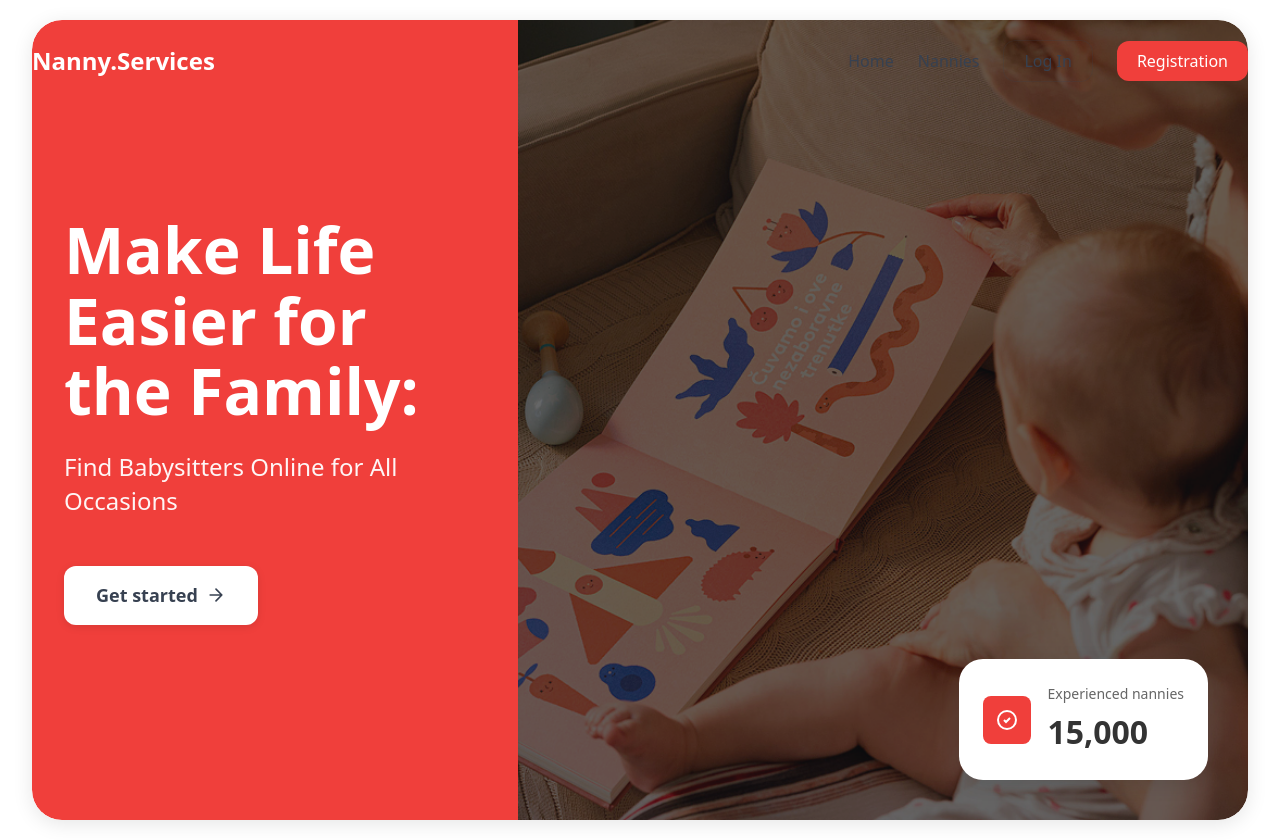
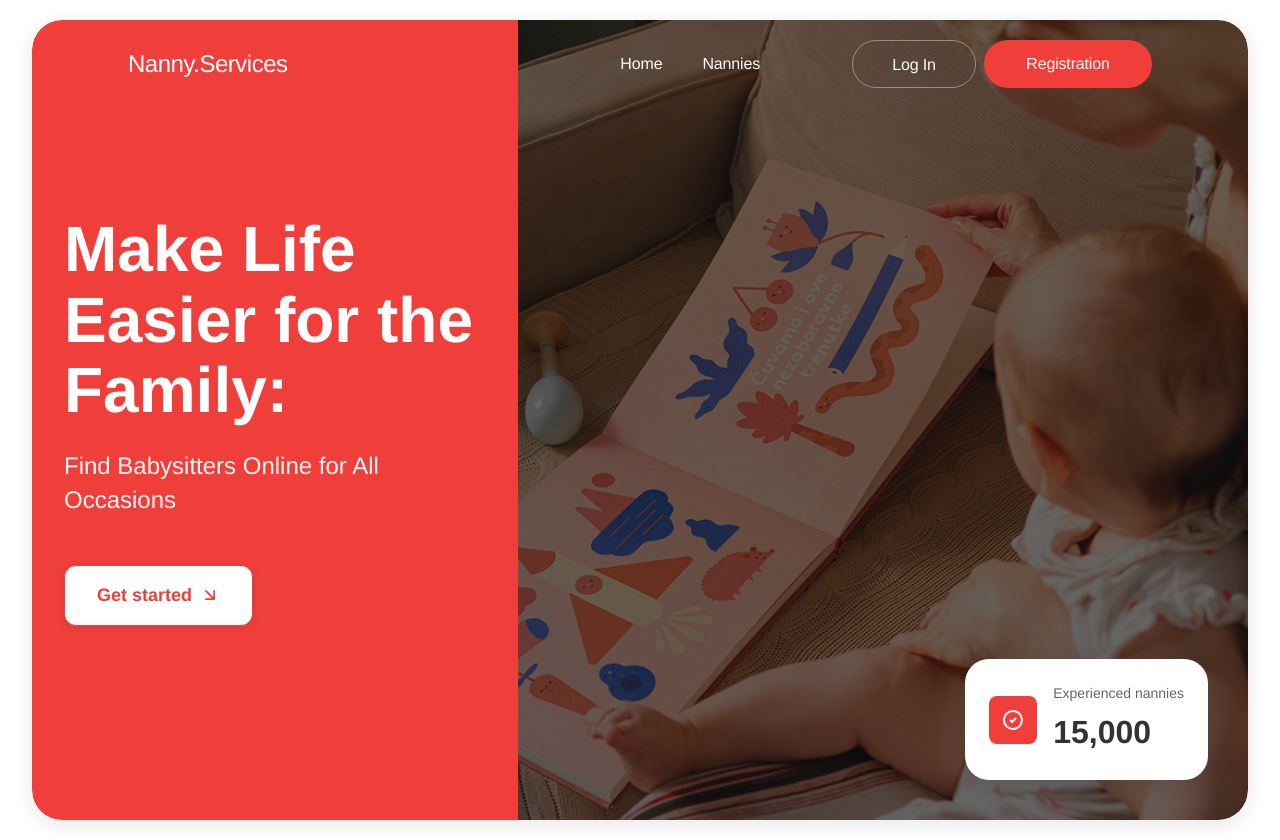
Before and after one commit to chasov-artem/Nanny.Services, a React (Vite) app: page / in a window 1280 px wide. Built offline with nearby package versions, Linux system fonts and the light colour scheme; no server answers.

Commit message:
styles: header

```diff
--- a/src/components/Header/Header.jsx
+++ b/src/components/Header/Header.jsx
@@ -1,8 +1,8 @@
-import { Link } from 'react-router-dom';
-import { useAuth } from '../../context/AuthContext';
-import AuthModal from '../AuthModal/AuthModal';
-import { useState } from 'react';
-import styles from './Header.module.css';
+import { Link } from "react-router-dom";
+import { useAuth } from "../../context/AuthContext";
+import AuthModal from "../AuthModal/AuthModal";
+import { useState } from "react";
+import styles from "./Header.module.css";
 
 const Header = () => {
   const { user } = useAuth();
@@ -18,18 +18,21 @@ const Header = () => {
             </Link>
           </div>
           <div className={styles.navRight}>
-            <div className={styles.links}>
+            <nav className={styles.navigation}>
               <Link to="/" className={styles.link}>
                 Home
               </Link>
               <Link to="/nannies" className={styles.link}>
                 Nannies
               </Link>
-              {user ? (
+              {user && (
                 <Link to="/favorites" className={styles.link}>
                   Favorites
                 </Link>
-              ) : (
+              )}
+            </nav>
+            <div className={styles.authButtons}>
+              {!user && (
                 <>
                   <button
                     onClick={() => setIsAuthModalOpen(true)}
--- a/src/components/Header/Header.module.css
+++ b/src/components/Header/Header.module.css
@@ -1,52 +1,69 @@
 .header {
   position: absolute;
-  top: 0;
-  left: 0;
-  right: 0;
+  top: 20px;
+  left: 50%;
+  transform: translateX(-50%);
   z-index: 100;
-  display: flex;
   width: 100%;
+  max-width: 1440px;
+  box-sizing: border-box;
+  padding: 0 128px;
 }
 
 .nav {
   width: 100%;
-  max-width: 1440px;
   margin: 0 auto;
   display: flex;
   align-items: center;
   justify-content: space-between;
-  padding: 40px 32px;
+  padding: 20px 0;
+  font-family: var(--font-family);
+  font-weight: 400;
+  font-size: 16px;
+  line-height: 125%;
+  letter-spacing: -0.01em;
+  box-sizing: border-box;
 }
 
 .navLeft {
-  flex: 0 0 40%;
+  /* flex: 0 0 40%; */
 }
 
 .navRight {
-  flex: 0 0 60%;
   display: flex;
-  justify-content: flex-end;
+  align-items: center;
+  gap: 92px;
 }
 
 .logo {
+  font-family: var(--font-family);
+  font-weight: 500;
   font-size: 24px;
-  font-weight: 700;
-  color: white;
+  line-height: 117%;
+  letter-spacing: -0.02em;
+  color: #fbfbfb;
   text-decoration: none;
 }
 
-.links {
+.navigation {
   display: flex;
   align-items: center;
-  gap: 24px;
+  gap: 40px;
+}
+
+.authButtons {
+  display: flex;
+  align-items: center;
+  gap: 8px;
 }
 
 .link {
-  color: #374151;
-  text-decoration: none;
+  font-family: var(--font-family);
+  font-weight: 400;
   font-size: 16px;
-  font-weight: 500;
-  transition: opacity 0.2s;
+  line-height: 125%;
+  letter-spacing: -0.01em;
+  color: #fbfbfb;
 }
 
 .link:hover {
@@ -54,32 +71,37 @@
 }
 
 .buttonSecondary {
-  padding: 8px 20px;
-  background: transparent;
-  color: #374151;
-  border: 1px solid rgba(55, 65, 81, 0.2);
-  border-radius: 12px;
+  border: 1px solid rgba(251, 251, 251, 0.4);
+  border-radius: 30px;
+  padding: 14px 39px;
+  width: 124px;
+  height: 48px;
+  font-family: var(--font-family);
+  font-weight: 500;
   font-size: 16px;
-  font-weight: 500;
-  cursor: pointer;
-  transition: all 0.2s;
+  line-height: 125%;
+  letter-spacing: -0.01em;
+  color: #fbfbfb;
 }
 
 .buttonSecondary:hover {
-  background: rgba(55, 65, 81, 0.05);
-  border-color: rgba(55, 65, 81, 0.4);
+  background: #eeeeee;
+  border-color: #b3b3b3;
+  color: black;
 }
 
 .buttonPrimary {
-  padding: 8px 20px;
+  border-radius: 30px;
+  padding: 14px 40px;
+  width: 168px;
+  height: 48px;
   background: #f03f3b;
-  color: white;
-  border: none;
-  border-radius: 12px;
+  font-family: var(--font-family);
+  font-weight: 500;
   font-size: 16px;
-  font-weight: 500;
-  cursor: pointer;
-  transition: all 0.2s;
+  line-height: 125%;
+  letter-spacing: -0.01em;
+  color: #fbfbfb;
 }
 
 .buttonPrimary:hover {
@@ -89,7 +111,7 @@
 
 @media (max-width: 1024px) {
   .nav {
-    padding: 20px 40px;
+    padding: 20px 32px;
   }
 }
 
@@ -103,9 +125,13 @@
     font-size: 20px;
   }
 
-  .links {
+  .navigation {
     gap: 12px;
     flex-wrap: wrap;
+  }
+
+  .authButtons {
+    gap: 8px;
   }
 
   .link {
--- a/src/components/Hero/Hero.module.css
+++ b/src/components/Hero/Hero.module.css
@@ -55,12 +55,12 @@
   gap: 8px;
   padding: 16px 32px;
   background-color: white;
-  color: #374151;
+  color: #F03F3B;
   text-decoration: none;
   border-radius: 12px;
   font-size: 18px;
   font-weight: 600;
-  border: none;
+  border: 1px solid #F03F3B;
   transition: all 0.3s;
   box-shadow: 0 2px 8px rgba(0, 0, 0, 0.1);
 }
@@ -68,12 +68,14 @@
 .heroButton:hover {
   transform: translateY(-2px);
   box-shadow: 0 4px 12px rgba(0, 0, 0, 0.15);
+  background-color: #FFF5F5;
 }
 
 .heroButtonIcon {
   width: 20px;
   height: 20px;
   display: inline-block;
+  transform: rotate(45deg);
 }
 
 .heroRight {
--- a/src/index.css
+++ b/src/index.css
@@ -6,21 +6,26 @@
   padding: 0;
 }
 
+:root {
+  --font-family: "Helvetica Neue", Helvetica, Arial, sans-serif;
+}
+
 html {
   font-size: 16px;
   -webkit-font-smoothing: antialiased;
   -moz-osx-font-smoothing: grayscale;
+  text-rendering: optimizeLegibility;
 }
 
 body {
   margin: 0;
-  font-family: system-ui, -apple-system, BlinkMacSystemFont, "Segoe UI",
-    "Roboto", "Oxygen", "Ubuntu", "Cantarell", "Fira Sans", "Droid Sans",
-    "Helvetica Neue", sans-serif;
+  font-family: var(--font-family);
   line-height: 1.5;
-  color: #333;
-  background-color: #fff;
+  color: #111;
+  background-color: #ffffff;
   min-width: 320px;
+  -webkit-font-smoothing: antialiased;
+  -moz-osx-font-smoothing: grayscale;
 }
 
 img,
```
